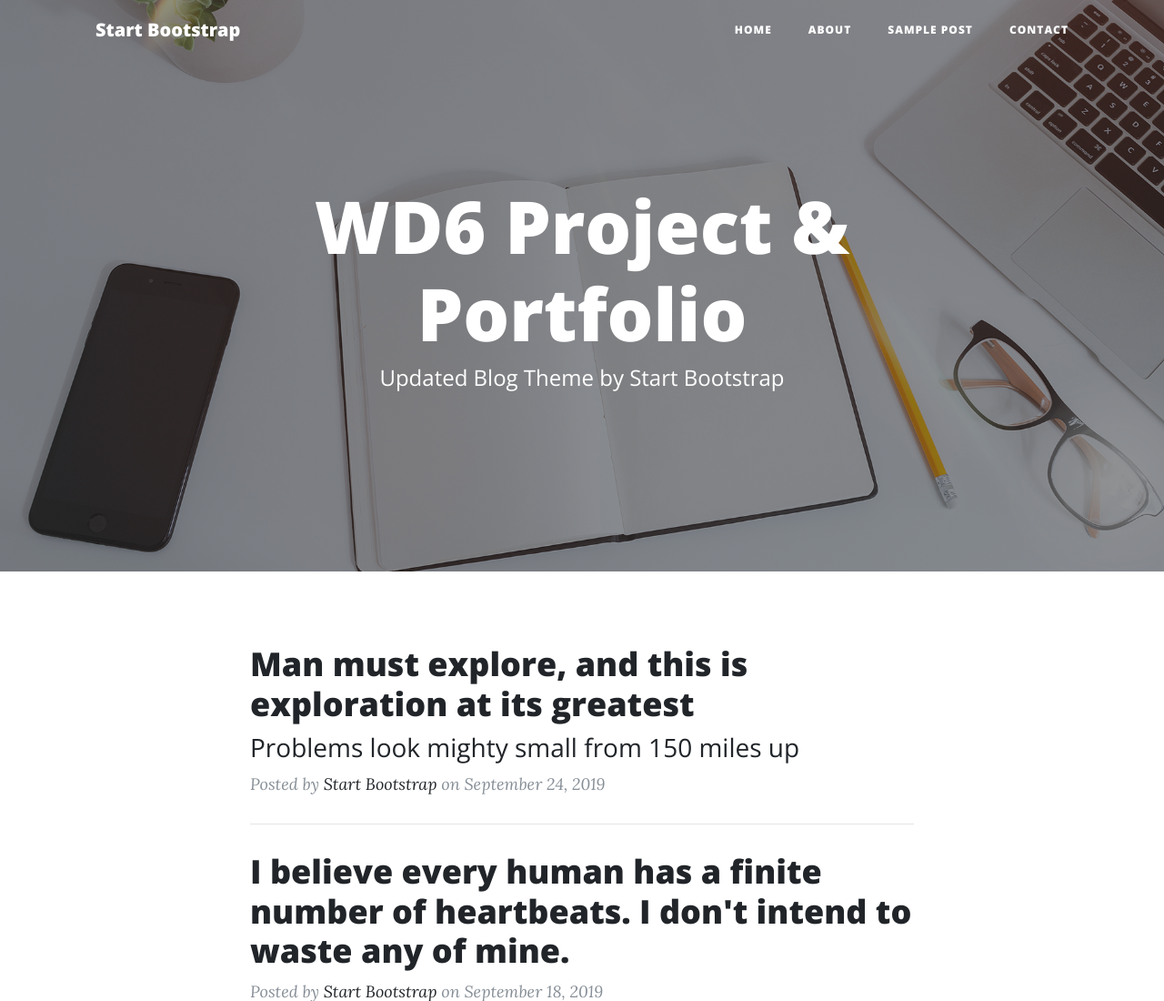
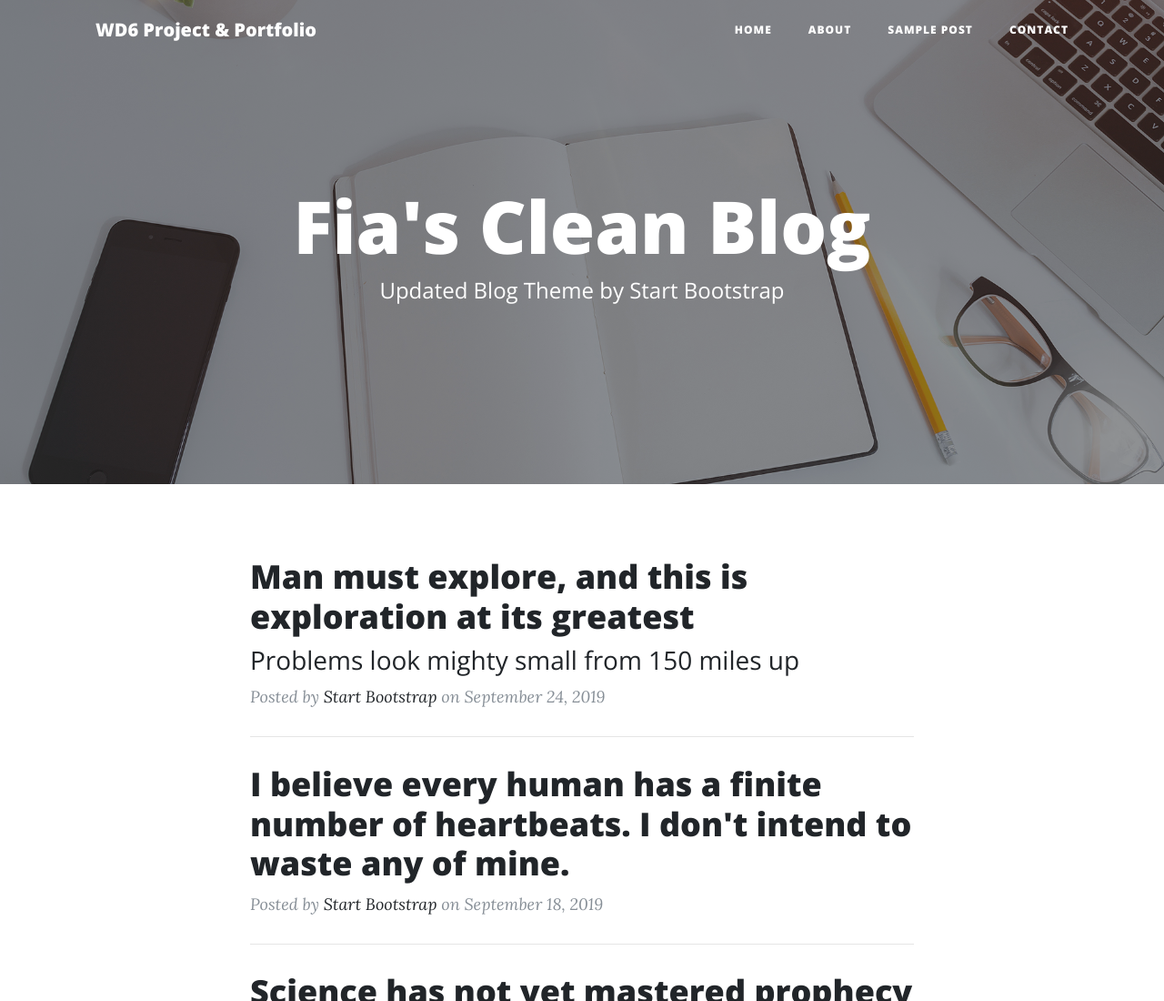
Before and after one commit to DeveloperFia/developerfia.github.io, a website: page index.html in a window 1280 px wide. Shown: the top 1100 px of the page at 91% size. Drawn offline with nearby package versions, Linux system fonts and the light colour scheme.

Commit message:
Updated index.html

```diff
--- a/index.html
+++ b/index.html
@@ -28,7 +28,7 @@
   <!-- Navigation -->
   <nav class="navbar navbar-expand-lg navbar-light fixed-top" id="mainNav">
     <div class="container">
-      <a class="navbar-brand" href="index.html">Start Bootstrap</a>
+      <a class="navbar-brand" href="index.html">WD6 Project & Portfolio</a>
       <button class="navbar-toggler navbar-toggler-right" type="button" data-toggle="collapse" data-target="#navbarResponsive" aria-controls="navbarResponsive" aria-expanded="false" aria-label="Toggle navigation">
         Menu
         <i class="fas fa-bars"></i>
@@ -59,7 +59,7 @@
       <div class="row">
         <div class="col-lg-8 col-md-10 mx-auto">
           <div class="site-heading">
-            <h1>WD6 Project & Portfolio</h1>
+            <h1>Fia's Clean Blog</h1>
             <span class="subheading">Updated Blog Theme by Start Bootstrap</span>
           </div>
         </div>
```
